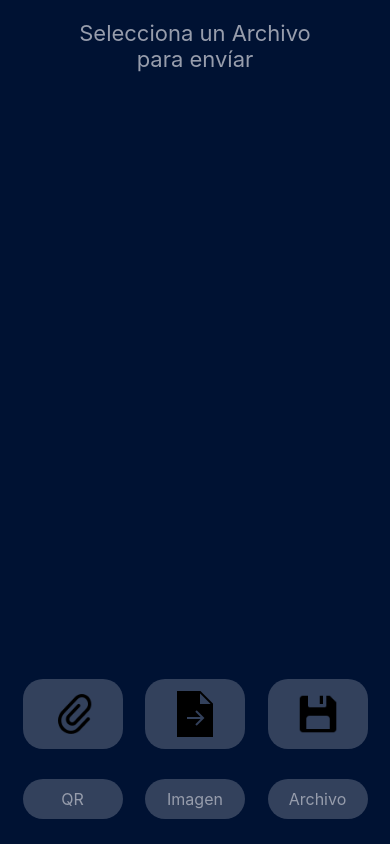
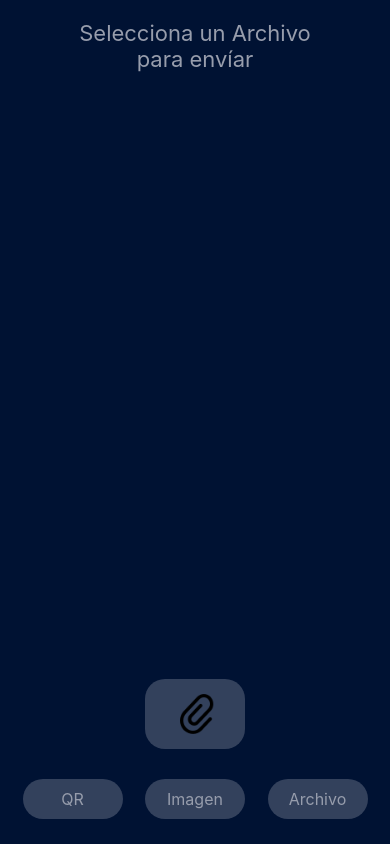
Before and after one commit to sandclock-byte/TestPetid, a React Native app: screen / in a window 390 px wide. Built offline with nearby package versions, Linux system fonts and the light colour scheme.

Commit message:
Aparecen acciones despues de seleccionar archivo

```diff
--- a/src/components/Archivo.js
+++ b/src/components/Archivo.js
@@ -1,4 +1,4 @@
-import React, { useState } from 'react';
+import React, { useState, useEffect } from 'react';
 import { StyleSheet, Text, View, TouchableOpacity, Image } from 'react-native';
 import DocumentPicker from 'react-native-document-picker';
 import RNFetchBlob from 'rn-fetch-blob';
@@ -7,6 +7,41 @@ export default function Archivo() {
 
     const [file, setFile] = useState(defaultValue());
     const [fileTram, setFileTram] = useState('');
+
+    useEffect(() => {
+        if (file.base64 != '') {
+            let act =
+                <View style={styles.viewButtons}>
+                    <TouchableOpacity onPress={() => chooseAFile()}>
+                        <View style={styles.actionButton}>
+                            <Image
+                                style={styles.imageButtons}
+                                source={require('../assets/Archivo/adjuntar.png')}
+                            />
+                        </View>
+                    </TouchableOpacity>
+
+                    <TouchableOpacity onPress={() => sendFile()}>
+                        <View style={styles.actionButton}>
+                            <Image
+                                style={styles.imageButtons}
+                                source={require('../assets/Archivo/enviar.png')}
+                            />
+                        </View>
+                    </TouchableOpacity>
+
+                    <TouchableOpacity onPress={() => { }}>
+                        <View style={styles.actionButton}>
+                            <Image
+                                style={styles.imageButtons}
+                                source={require('../assets/Archivo/guardar.png')}
+                            />
+                        </View>
+                    </TouchableOpacity>
+                </View>;
+            setShowActions(act);
+        }
+    }, [file])
 
     const chooseAFile = async () => {
         try {
@@ -33,6 +68,22 @@ export default function Archivo() {
         }
     }
 
+    let actions =
+        <View style={styles.viewButtons}>
+
+            <TouchableOpacity onPress={() => chooseAFile()}>
+                <View style={styles.actionButton}>
+                    <Image
+                        style={styles.imageButtons}
+                        source={require('../assets/Archivo/adjuntar.png')}
+                    />
+                </View>
+            </TouchableOpacity>
+
+        </View>;
+
+    const [showActions, setShowActions] = useState(actions);
+
     const sendFile = () => {
         const tramaArchivo = `*${file.base64}#`
         setFileTram(tramaArchivo);
@@ -46,34 +97,7 @@ export default function Archivo() {
                 <Text style={styles.text}>para envíar</Text>
             </View>
 
-            <View style={styles.viewButtons}>
-                <TouchableOpacity onPress={() => chooseAFile()}>
-                    <View style={styles.actionButton}>
-                        <Image
-                            style={styles.imageButtons}
-                            source={require('../assets/Archivo/adjuntar.png')}
-                        />
-                    </View>
-                </TouchableOpacity>
-
-                <TouchableOpacity onPress={() => sendFile()}>
-                    <View style={styles.actionButton}>
-                        <Image
-                            style={styles.imageButtons}
-                            source={require('../assets/Archivo/enviar.png')}
-                        />
-                    </View>
-                </TouchableOpacity>
-
-                <TouchableOpacity onPress={() => { }}>
-                    <View style={styles.actionButton}>
-                        <Image
-                            style={styles.imageButtons}
-                            source={require('../assets/Archivo/guardar.png')}
-                        />
-                    </View>
-                </TouchableOpacity>
-            </View>
+            {showActions}
 
         </>
 
```
